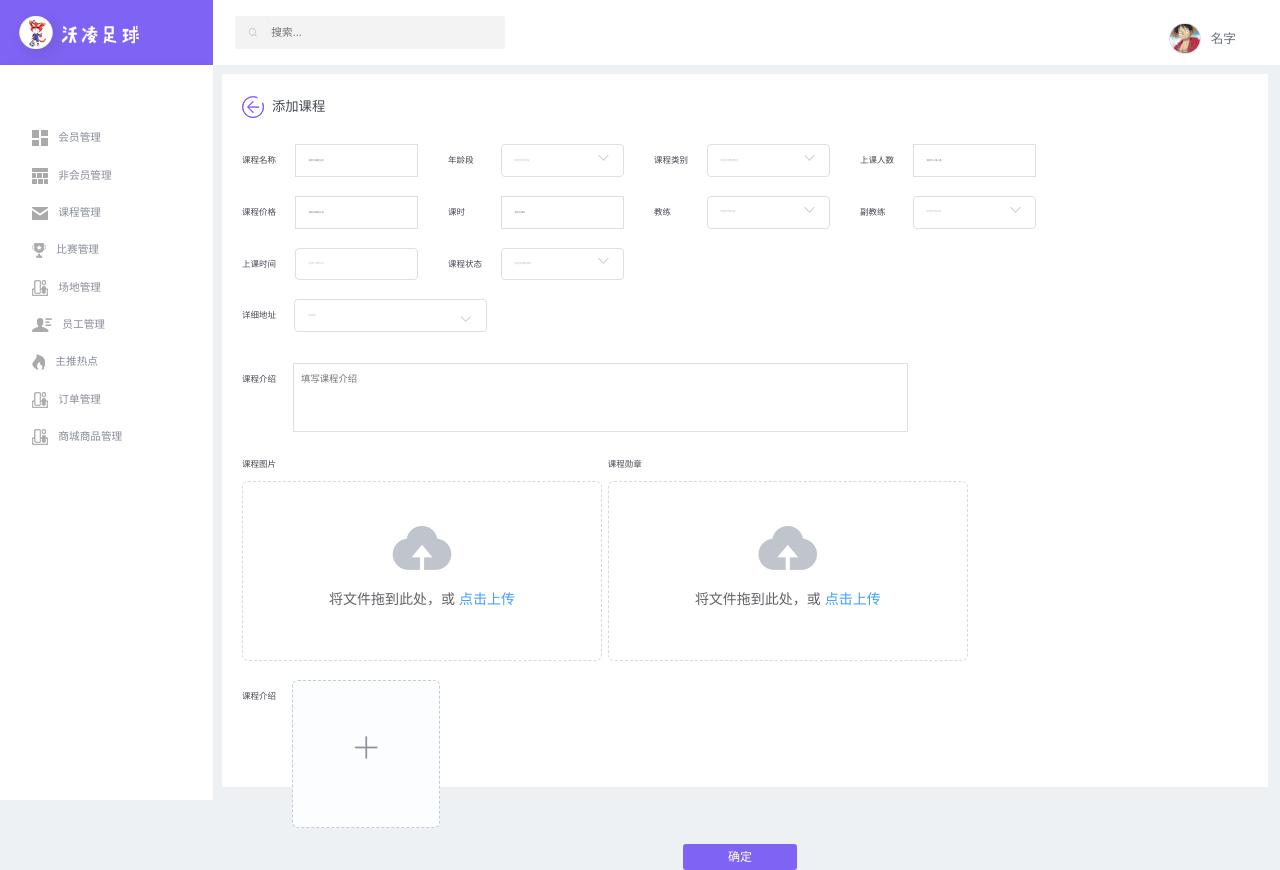
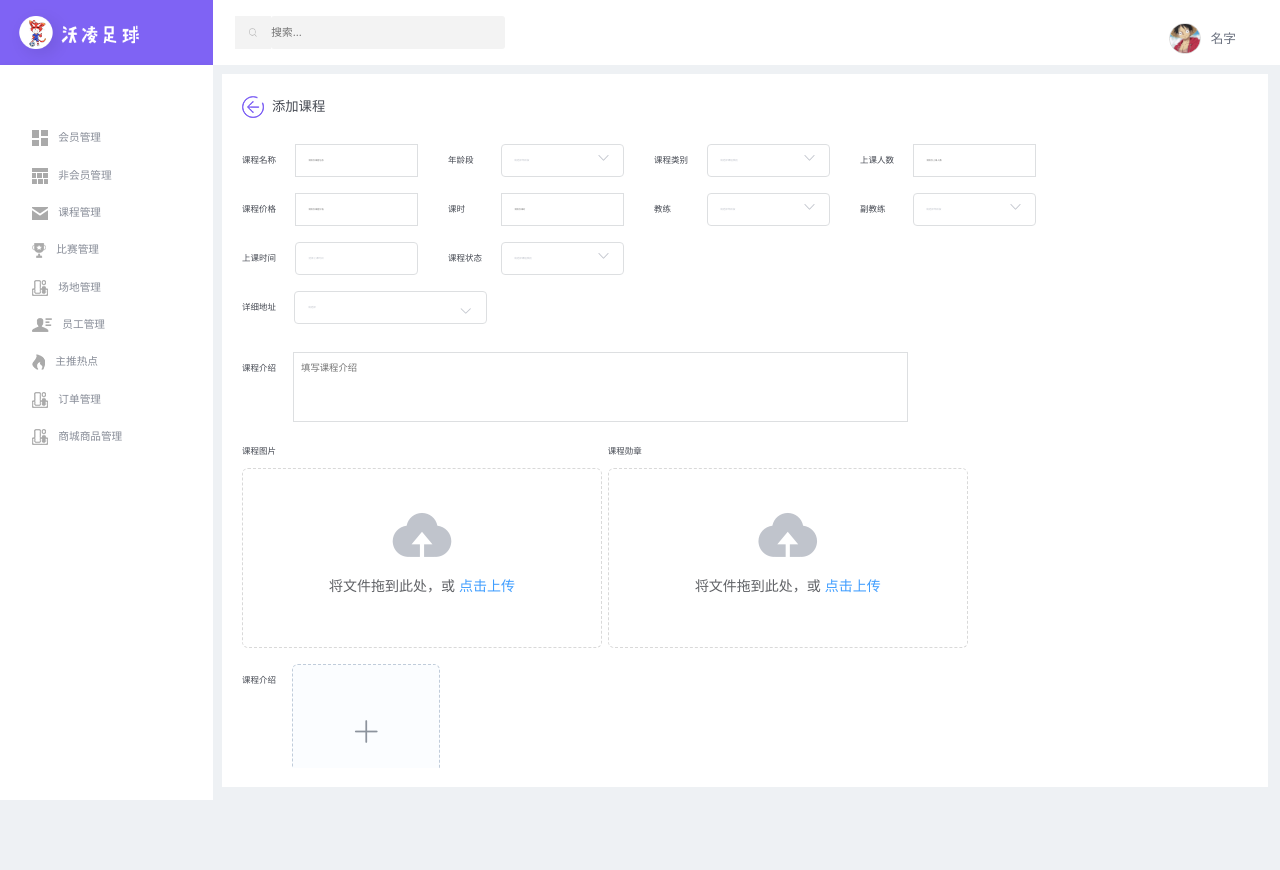
Before and after one commit to blueskyadd/woling_web, a Vue app in the folder wlht/: page /classDetail in a window 1280 px wide. After the commit the page ends 800 px from the top, so only its background shows below. Built offline with nearby package versions, Linux system fonts and the light colour scheme.

Commit message:
“修改样式”

```diff
--- a/wlht/src/view/ChangManage/changeChang.vue
+++ b/wlht/src/view/ChangManage/changeChang.vue
@@ -10,6 +10,8 @@
           </div>
         </div>
         <div class="NewWords">
+          <div class="WordsScroll">
+
             <table>
               <tr>
                 <td class="One">
@@ -79,6 +81,7 @@
                 </td>
               </tr>
             </table>
+          </div>
 
         </div>
       </section>
@@ -181,6 +184,12 @@
       .NewWords{
         width: 100%;
         height: 87%;
+        overflow: hidden;
+        .WordsScroll{
+          width: 100%;
+          height: 100%;
+          overflow-x: hidden;
+          overflow-y: scroll;
           table{
             width: 100%;
             height:100%;
@@ -205,6 +214,21 @@
                 }
                 textarea{
                   width: 50%;
+                  &::-webkit-scrollbar {/*滚动条整体样式*/
+                    width: 10px;     /*高宽分别对应横竖滚动条的尺寸*/
+                    height: 4px;
+                  }
+                  &::-webkit-scrollbar-thumb {/*滚动条里面小方块*/
+                    border-radius: 5px;
+                    -webkit-box-shadow: inset 0 0 5px rgba(0,0,0,0.2);
+                    background: RGBA(243, 243, 243, 1);
+                  }
+                  &::-webkit-scrollbar-track {/*滚动条里面轨道*/
+                    -webkit-box-shadow: inset 0 0 5px rgba(0,0,0,0.2);
+                    border-radius: 8px;
+                    background: rgba(0,0,0,0.1);
+                    display: none;
+                  }
                 }
               }
               .One{
@@ -237,6 +261,22 @@
               }
             }
           }
+          &::-webkit-scrollbar {/*滚动条整体样式*/
+            width: 10px;     /*高宽分别对应横竖滚动条的尺寸*/
+            height: 4px;
+          }
+          &::-webkit-scrollbar-thumb {/*滚动条里面小方块*/
+            border-radius: 5px;
+            -webkit-box-shadow: inset 0 0 5px rgba(0,0,0,0.2);
+            background: RGBA(243, 243, 243, 1);
+          }
+          &::-webkit-scrollbar-track {/*滚动条里面轨道*/
+            -webkit-box-shadow: inset 0 0 5px rgba(0,0,0,0.2);
+            border-radius: 8px;
+            background: rgba(0,0,0,0.1);
+            display: none;
+          }
+        }
       }
     }
   }
--- a/wlht/src/view/Member/memberDetail.vue
+++ b/wlht/src/view/Member/memberDetail.vue
@@ -79,6 +79,7 @@
                       </el-select>
                       <label  class="LR">出生日期</label>
                       <el-date-picker
+                        class="birtody"
                         v-model="birthday"
                         type="date"
                         placeholder="选择日期">
@@ -100,7 +101,7 @@
                           :value="item.value">
                         </el-option>
                       </el-select>
-                      <label for="">电话</label>
+                      <label for="" class="LR">电话</label>
                       <el-input  v-model="teacherPhone " class="dandu"></el-input>
                     </td>
                     <td>
@@ -287,13 +288,10 @@ export default {
               width: 100%;
               height: 100%;
               tr{
-                width: 100%;
                 td{
-                  width: 100%;
                   display: flex;
                   align-items: center;
                   margin-bottom: .3rem;
-                  flex-wrap: nowrap;
                   .LR{
                     padding-left: .3rem;
                     display: block;
@@ -305,6 +303,9 @@ export default {
                   label{
                     white-space: nowrap;
                     margin-right: .23rem;
+                  }
+                  .el-date-editor.el-input, .el-date-editor.el-input__inner{
+                    width: auto;
                   }
                 }
               }
--- a/wlht/src/view/classManage/classDetail.vue
+++ b/wlht/src/view/classManage/classDetail.vue
@@ -6,6 +6,7 @@
       </span>
     </header>
     <div class="class_main">
+      <div class="ScrollY">
         <form action method="post">
           <label>
             <span>课程名称</span>
@@ -163,6 +164,7 @@
           </label>
         </form>
         <button class="tijiao" @click="submitProject">确定</button>
+      </div>
     </div>
   </div>
 </template>
@@ -340,6 +342,11 @@ export default {
   .class_main {
     padding: 0.39rem 0 0;
     height: calc(100% - 3.2%);
+    overflow: hidden;
+    .ScrollY{
+      height: 100%;
+      overflow-x: hidden;
+      overflow-y: scroll;
       form {
         overflow: hidden;
         width: calc(100% - 2.32rem);
@@ -355,7 +362,7 @@ export default {
           margin-left: 0.05rem;
         }
         label {
-        margin-bottom: 0.24rem;
+          margin-bottom: 0.2rem;
           display: block;
           float: left;
           margin-right: 0.44rem;
@@ -474,32 +481,20 @@ export default {
         margin: 0 auto;
         cursor: pointer;
       }
-    .activelyOne-right {
-      position: absolute;
-      top: 0.52rem;
-      right: 0.45rem;
-      .app-show {
-        width: 5.25rem;
-        height: 8.5rem;
-        padding: 0.53rem 0.315rem 0.21rem 0.315rem;
-        box-sizing: border-box;
-        background: #d3d3d3;
-        .app-box {
-          width: 100%;
-          height: 100%;
-          background: #fff;
-          overflow: hidden;
-          overflow-y: scroll;
-          .app-tit {
-            width: 100%;
-            height: 20px;
-            img {
-              width: 100%;
-              height: 100%;
-              display: block;
+      &::-webkit-scrollbar {/*滚动条整体样式*/
+        width: 10px;     /*高宽分别对应横竖滚动条的尺寸*/
+        height: 4px;
       }
+      &::-webkit-scrollbar-thumb {/*滚动条里面小方块*/
+        border-radius: 5px;
+        -webkit-box-shadow: inset 0 0 5px rgba(0,0,0,0.2);
+        background: RGBA(243, 243, 243, 1);
       }
-        }
+      &::-webkit-scrollbar-track {/*滚动条里面轨道*/
+        -webkit-box-shadow: inset 0 0 5px rgba(0,0,0,0.2);
+        border-radius: 8px;
+        background: rgba(0,0,0,0.1);
+        display: none;
       }
     }
   }
```
Lines whose indentation alone changed are shown as unchanged.
